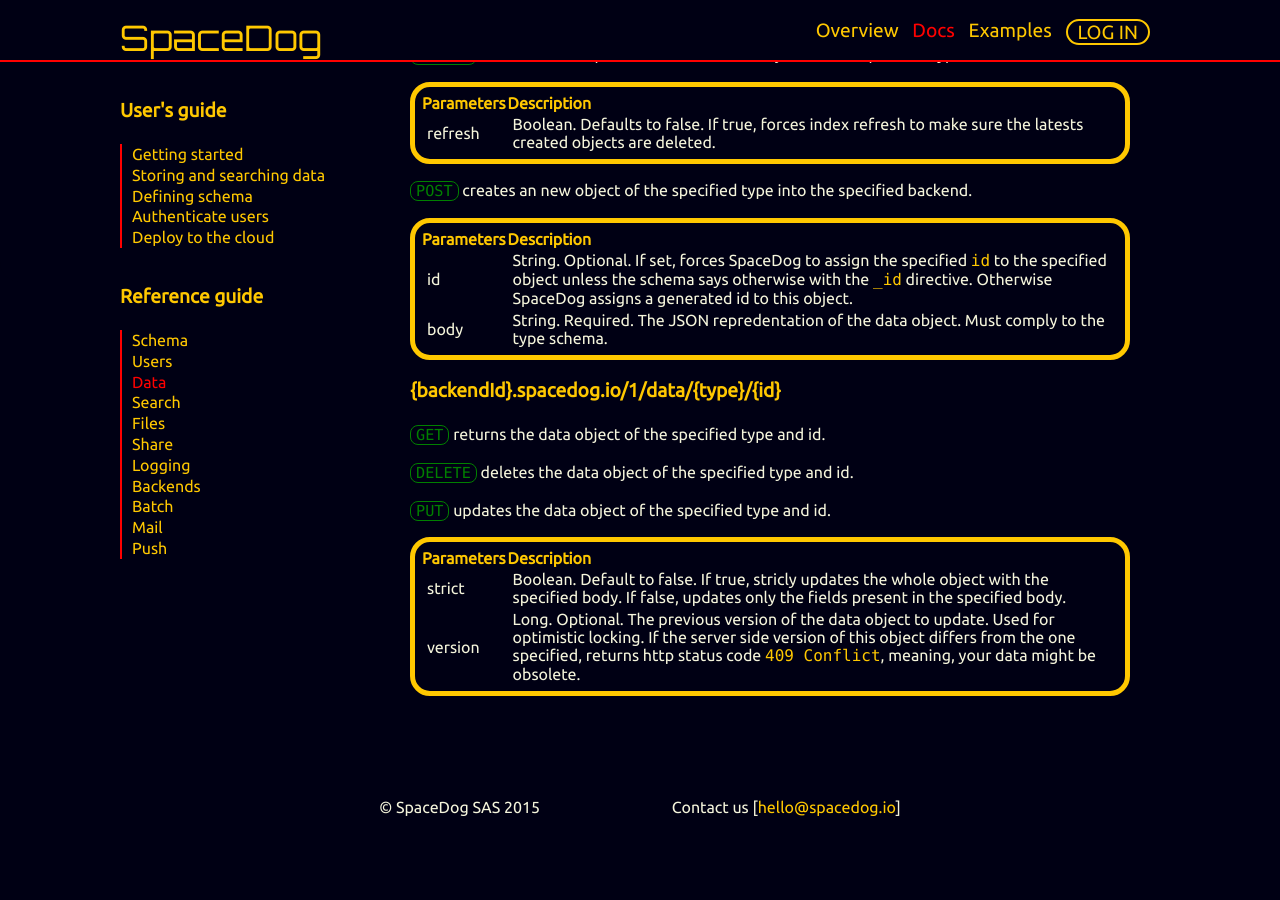
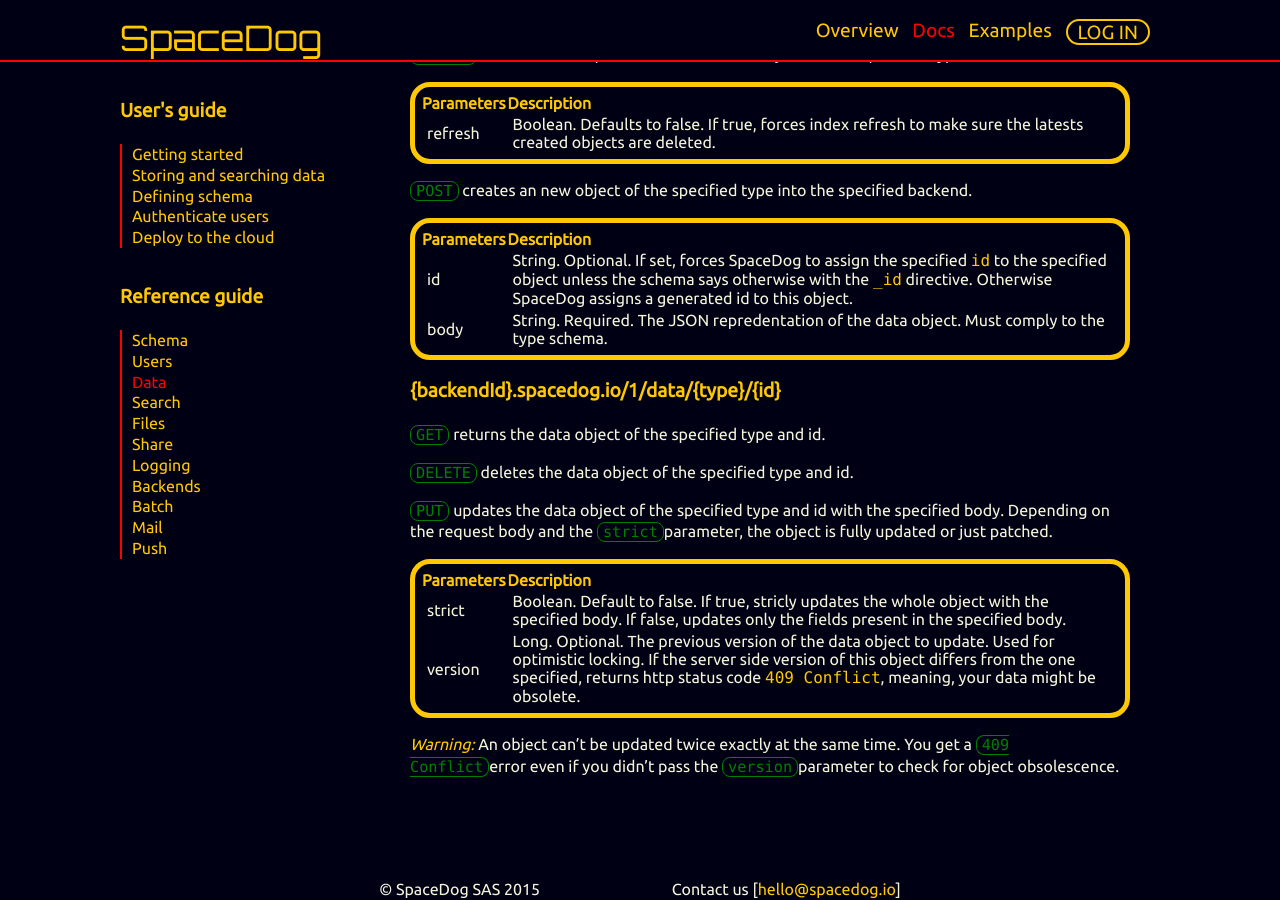
Before and after one commit to spacedog-io/spacedog.io, a Jekyll site: the page built from src/_reference-guide/data.md, in a window 1280 px wide and 900 px high, scrolled down 698 px. Built offline with Jekyll 4.4.1, drawn with Linux system fonts in a browser that asks for light colours; nearby versions of some CDN libraries; Markdown is read by kramdown in place of the engine named in the settings; before the commit the page ends 1516 px from its top, so only the background shows below that.

Commit message:
Documentation: PUT /data/type/id returns 409 if updated twice at the same time

```diff
--- a/src/_reference-guide/data.md
+++ b/src/_reference-guide/data.md
@@ -10,40 +10,40 @@ rank: 2
 
 `GET` returns all the specified backend data objects of all types.
 
-Parameters | Description
-----|----
-refresh | Boolean. Defaults to false. If true, forces index refresh to make sure the latests created objects are there.
-from | Integer. Defaults to 0. Row of the first object to return.
-size | Integer. Defaults to 10. Maximum Number of objects to return.
+| Parameters | Description                              |
+| ---------- | ---------------------------------------- |
+| refresh    | Boolean. Defaults to false. If true, forces index refresh to make sure the latests created objects are there. |
+| from       | Integer. Defaults to 0. Row of the first object to return. |
+| size       | Integer. Defaults to 10. Maximum Number of objects to return. |
 
 `DELETE` deletes all the specified backend data objects of all types.
 
-Parameters | Description
-----|----
-refresh | Boolean. Defaults to false. If true, forces index refresh to make sure the latests created objects are deleted.
+| Parameters | Description                              |
+| ---------- | ---------------------------------------- |
+| refresh    | Boolean. Defaults to false. If true, forces index refresh to make sure the latests created objects are deleted. |
 
 ##### {backendId}.spacedog.io/v1/data/{type}
 
 `GET` returns all the specified backend data objects of the specified type.
 
-Parameters | Description
-----|----
-refresh | Boolean. Defaults to false. If true, forces index refresh to make sure the latests created objects are there.
-from | Integer. Defaults to 0. Row of the first object to return.
-size | Integer. Defaults to 10. Maximum Number of objects to return.
+| Parameters | Description                              |
+| ---------- | ---------------------------------------- |
+| refresh    | Boolean. Defaults to false. If true, forces index refresh to make sure the latests created objects are there. |
+| from       | Integer. Defaults to 0. Row of the first object to return. |
+| size       | Integer. Defaults to 10. Maximum Number of objects to return. |
 
 `DELETE` deletes all the specified backend data objects of the specified type.
 
-Parameters | Description
-----|----
-refresh | Boolean. Defaults to false. If true, forces index refresh to make sure the latests created objects are deleted.
+| Parameters | Description                              |
+| ---------- | ---------------------------------------- |
+| refresh    | Boolean. Defaults to false. If true, forces index refresh to make sure the latests created objects are deleted. |
 
 `POST` creates an new object of the specified type into the specified backend.
 
-Parameters | Description
-----|----
-id | String. Optional. If set, forces SpaceDog to assign the specified `id` to the specified object unless the schema says otherwise with the `_id` directive. Otherwise SpaceDog assigns a generated id to this object.
-body | String. Required. The JSON repredentation of the data object. Must comply to the type schema.
+| Parameters | Description                              |
+| ---------- | ---------------------------------------- |
+| id         | String. Optional. If set, forces SpaceDog to assign the specified `id` to the specified object unless the schema says otherwise with the `_id` directive. Otherwise SpaceDog assigns a generated id to this object. |
+| body       | String. Required. The JSON repredentation of the data object. Must comply to the type schema. |
 
 ##### {backendId}.spacedog.io/1/data/{type}/{id}
 
@@ -51,9 +51,11 @@ body | String. Required. The JSON repredentation of the data object. Must comply
 
 `DELETE` deletes the data object of the specified type and id.
 
-`PUT` updates the data object of the specified type and id.
+`PUT` updates the data object of the specified type and id with the specified body. Depending on the request body and the `strict`parameter, the object is fully updated or just patched.
 
-Parameters | Description
-----|----
-strict | Boolean. Default to false. If true, stricly updates the whole object with the specified body. If false, updates only the fields present in the specified body.
-version | Long. Optional. The previous version of the data object to update. Used for optimistic locking. If the server side version of this object differs from the one specified, returns http status code `409 Conflict`, meaning, your data might be obsolete.
+| Parameters | Description                              |
+| ---------- | ---------------------------------------- |
+| strict     | Boolean. Default to false. If true, stricly updates the whole object with the specified body. If false, updates only the fields present in the specified body. |
+| version    | Long. Optional. The previous version of the data object to update. Used for optimistic locking. If the server side version of this object differs from the one specified, returns http status code `409 Conflict`, meaning, your data might be obsolete. |
+
+*Warning:* An object can't be updated twice exactly at the same time. You get a `409 Conflict`error even if you didn't pass the `version`parameter to check for object obsolescence.
```
